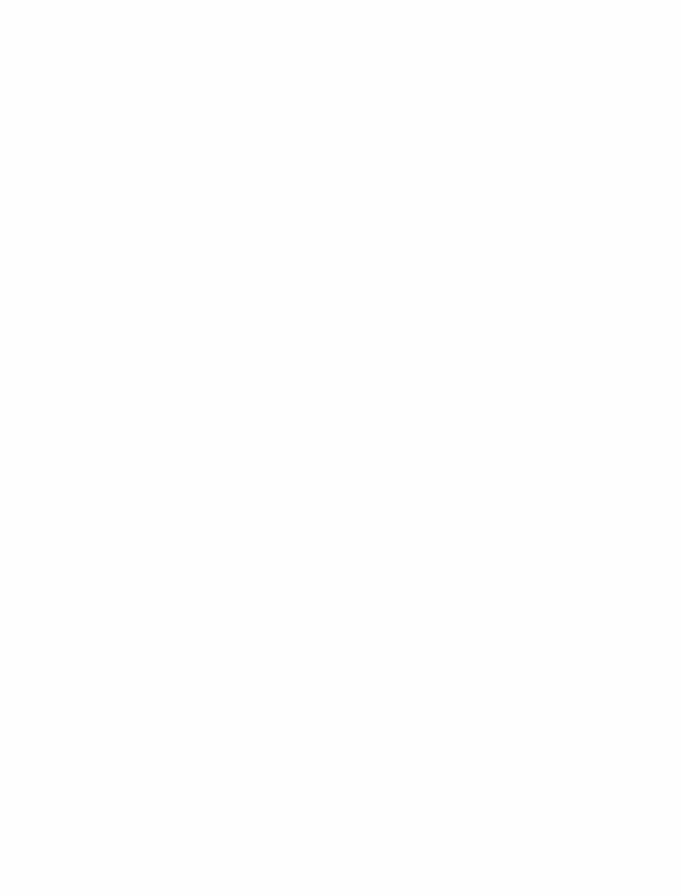
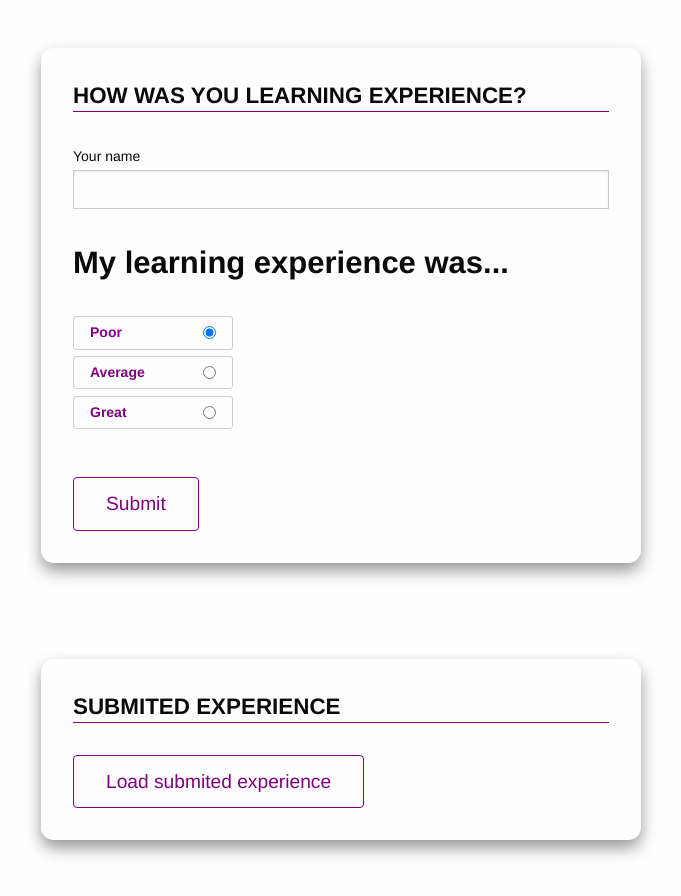
Before and after one commit to seriiserii825/vue-2, a Vue app: page / in a window 1280 px wide. Shown: the top 896 px of the page, without its empty margins (299-980 px from the left). Before the commit the page ends 800 px from the top, so only its background shows below. Built offline with nearby package versions, Linux system fonts and the light colour scheme.

Commit message:
finish form

```diff
--- a/src/App.vue
+++ b/src/App.vue
@@ -1,10 +1,44 @@
 <template>
   <div id="app">
+    <base-card title="How was you learning experience?">
+      <the-form @get-user-data="getUserData"></the-form>
+    </base-card>
+    <base-card title="Submited Experience">
+      <answer
+        :experiences="experiences"
+      ></answer>
+    </base-card>
   </div>
 </template>
 
 <script>
-export default {}
+import TheForm from '@/components/Layouts/TheForm'
+import Answer from '@/components/Answer'
+
+export default {
+  data () {
+    return {
+      experiences: []
+    }
+  },
+  methods: {
+    getUserData (userData) {
+      const generatedId = Date.now()
+      const experienceItem = {
+        id: generatedId,
+        name: userData.name,
+        experienceLevel: userData.experienceLevel,
+        defaultString: ' rate the learning experience '
+      }
+
+      this.experiences.unshift(experienceItem)
+    }
+  },
+  components: {
+    TheForm,
+    Answer
+  }
+}
 </script>
 
 <style>
@@ -17,4 +51,7 @@ html {
 body {
   margin: 0;
 }
+ul {
+  list-style-type: none;
+}
 </style>
--- /dev/null
+++ b/src/components/Answer.vue
@@ -0,0 +1,61 @@
+<template>
+  <div class="answer">
+    <button @click="loadData">Load submited experience</button>
+    <ul v-if="!isEmptyData">
+      <li :key="item.id" v-for="item in experiences">
+        <strong>{{ item.name }}</strong>{{ item.defaultString }}<em>{{ item.experienceLevel }}</em>
+      </li>
+    </ul>
+  </div>
+</template>
+
+<script>
+export default {
+  props: ['experiences'],
+  data () {
+    return {
+      isEmptyData: true
+    }
+  },
+  methods: {
+    loadData () {
+      if (this.experiences.length !== 0) {
+        this.isEmptyData = false
+      }
+    }
+  }
+}
+</script>
+
+<style scoped lang="scss">
+ul {
+  margin: 3rem 0 0;
+  padding: 2rem;
+  border: 1px solid #ccc;
+  border-radius: 4px;
+}
+
+strong {
+  font-size: 1.2rem;
+}
+
+em {
+  font-weight: bold;
+  color: purple;
+}
+
+button {
+  padding: 1rem 2rem;
+  font-size: 1.2rem;
+  color: purple;
+  border: 1px solid purple;
+  border-radius: 4px;
+  transition: all .4s;
+
+  &:hover {
+    color: white;
+    background-color: purple;
+    cursor: pointer;
+  }
+}
+</style>
--- /dev/null
+++ b/src/components/Layouts/BaseHeader.vue
@@ -0,0 +1,19 @@
+<template>
+  <h2 class="base-header">{{ title }}</h2>
+</template>
+
+<script>
+export default {
+  props: ['title']
+}
+</script>
+
+<style scoped>
+.base-header {
+  margin-bottom: 2rem;
+  font-weight: bold;
+  font-size: 1.4rem;
+  text-transform: uppercase;
+  border-bottom: 1px solid purple;
+}
+</style>
--- /dev/null
+++ b/src/components/Layouts/TheForm.vue
@@ -0,0 +1,138 @@
+<template>
+  <form @submit.prevent="submitForm">
+    <div class="form-control" :class="{
+      invalid: userValid === 'invalid',
+      valid: userValid === 'valid'
+    }">
+      <label for="name">Your name</label>
+      <input type="text" name="name" id="name" v-model.trim="userName" @blur="checkUserInput">
+      <p v-if="userValid === 'invalid'">Enter your name</p>
+    </div>
+    <h3>My learning experience was...</h3>
+    <div class="form-radio">
+      <div class="form-flex">
+        <label for="poor">Poor</label>
+        <input type="radio" name="experience" value="poor" id="poor" v-model="learnExperiences">
+      </div>
+      <div class="form-flex">
+        <label for="average">Average</label>
+        <input type="radio" name="experience" value="average" id="average" v-model="learnExperiences">
+      </div>
+      <div class="form-flex">
+        <label for="great">Great</label>
+        <input type="radio" name="experience" value="great" id="great" v-model="learnExperiences">
+      </div>
+    </div>
+    <base-button>Submit</base-button>
+  </form>
+</template>
+
+<script>
+export default {
+  data () {
+    return {
+      userName: '',
+      userValid: 'default',
+      learnExperiences: 'poor'
+    }
+  },
+  methods: {
+    submitForm () {
+      if (this.userValid === 'valid') {
+        const data = {
+          name: this.userName,
+          experienceLevel: this.learnExperiences
+        }
+        this.$emit('get-user-data', data)
+        this.userValid = 'default'
+        this.userName = ''
+      }
+    },
+    checkUserInput () {
+      if (this.userName === '') {
+        this.userValid = 'invalid'
+      } else {
+        this.userValid = 'valid'
+      }
+    }
+  }
+}
+</script>
+
+<style scoped lang="scss">
+* {
+  margin: 0;
+  padding: 0;
+}
+
+h3 {
+  margin-bottom: 2rem;
+  font-weight: bold;
+}
+
+.form-control {
+  margin-bottom: 2rem;
+
+  &.valid {
+    input {
+      border-color: green;
+    }
+  }
+
+  &.invalid {
+    label {
+      color: darkred;
+    }
+
+    input {
+      border-color: darkred;
+    }
+  }
+
+  input {
+    text-indent: 1rem;
+  }
+
+  p {
+    font-size: .8rem;
+    font-weight: bold;
+    color: darkred;
+  }
+}
+
+.form-radio {
+  margin-bottom: 3rem;
+}
+
+.form-flex {
+  display: flex;
+  align-items: center;
+  justify-content: space-between;
+  margin-bottom: .4rem;
+  padding: .2rem 1rem;
+  width: 10rem;
+  border: 1px solid #ccc;
+  border-radius: .2rem;
+  transition: all .2s;
+
+  &:hover {
+    background-color: purple;
+
+    label {
+      color: white;
+    }
+  }
+
+  &:active {
+    background-color: darken(purple, 10%);
+  }
+
+  label {
+    display: block;
+    width: 100%;
+    font-weight: bold;
+    color: purple;
+    cursor: pointer;
+  }
+}
+</style>
--- /dev/null
+++ b/src/components/UI/BaseButton.vue
@@ -0,0 +1,28 @@
+<template>
+  <button @click="$emit('return-props', clickEvent)">
+    <slot></slot>
+  </button>
+</template>
+
+<script>
+export default {
+  props: ['clickEvent']
+}
+</script>
+
+<style scoped lang="scss">
+button {
+  padding: 1rem 2rem;
+  font-size: 1.2rem;
+  color: purple;
+  border: 1px solid purple;
+  border-radius: 4px;
+  transition: all .4s;
+
+  &:hover {
+    color: white;
+    background-color: purple;
+    cursor: pointer;
+  }
+}
+</style>
--- /dev/null
+++ b/src/components/UI/BaseCard.vue
@@ -0,0 +1,27 @@
+<template>
+  <div class="base-card">
+    <base-header :title="title"></base-header>
+    <slot></slot>
+  </div>
+</template>
+
+<script>
+export default {
+  props: ['title']
+}
+</script>
+
+<style scoped>
+.base-card {
+  margin: 3rem auto 6rem;
+  max-width: 600px;
+  padding: 2rem;
+  border-radius: .8rem;
+  box-shadow: 0 8px 16px rgba(0, 0, 0, .4);
+}
+label {
+  margin-bottom: .4rem;
+  font-weight: bold;
+  color: purple;
+}
+</style>
```
Also changed, not shown: src/main.js (+7 -0 lines).
